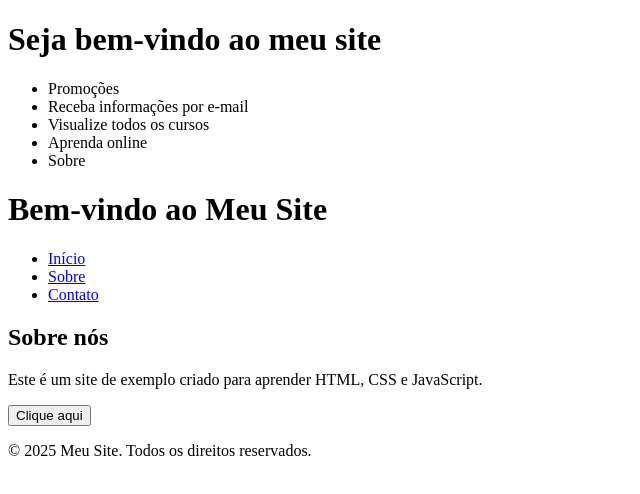
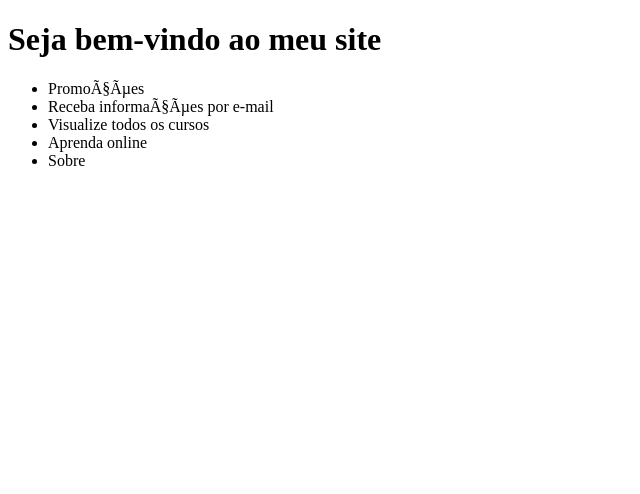
Before and after one commit to Filipe986/Filipe986.github.io, a plain HTML site: page index.html in a window 1280 px wide. Shown: the whole page, without its empty margins (0-640 px from the left). Drawn offline with Linux system fonts and the light colour scheme.

Commit message:
Update index.html

```diff
--- a/index.html
+++ b/index.html
@@ -1,9 +1,11 @@
 <!DOCTYPE html>
 <html>
+
 <head>
     <title>Meu Site Legal</title>
     <meta charset="utf -8">
 </head>
+
 <body>
     <h1>Seja bem-vindo ao meu site</h1>
     <ul>
@@ -15,39 +17,3 @@
     </ul>
 </body>
 <html>
-<!DOCTYPE html>
-<html lang="pt-BR">
-<head>
-    <meta charset="UTF-8">
-    <meta name="viewport" content="width=device-width, initial-scale=1.0">
-    <title>Meu Site</title>
-    <link rel="stylesheet" href="style.css">
-</head>
-<body>
-
-    <header>
-        <h1>Bem-vindo ao Meu Site</h1>
-        <nav>
-            <ul>
-                <li><a href="#">Início</a></li>
-                <li><a href="#">Sobre</a></li>
-                <li><a href="#">Contato</a></li>
-            </ul>
-        </nav>
-    </header>
-
-    <main>
-        <section>
-            <h2>Sobre nós</h2>
-            <p>Este é um site de exemplo criado para aprender HTML, CSS e JavaScript.</p>
-            <button onclick="mostrarMensagem()">Clique aqui</button>
-        </section>
-    </main>
-
-    <footer>
-        <p>&copy; 2025 Meu Site. Todos os direitos reservados.</p>
-    </footer>
-
-    <script src="script.js"></script>
-</body>
-</html>
```
Lines whose indentation alone changed are shown as unchanged.
